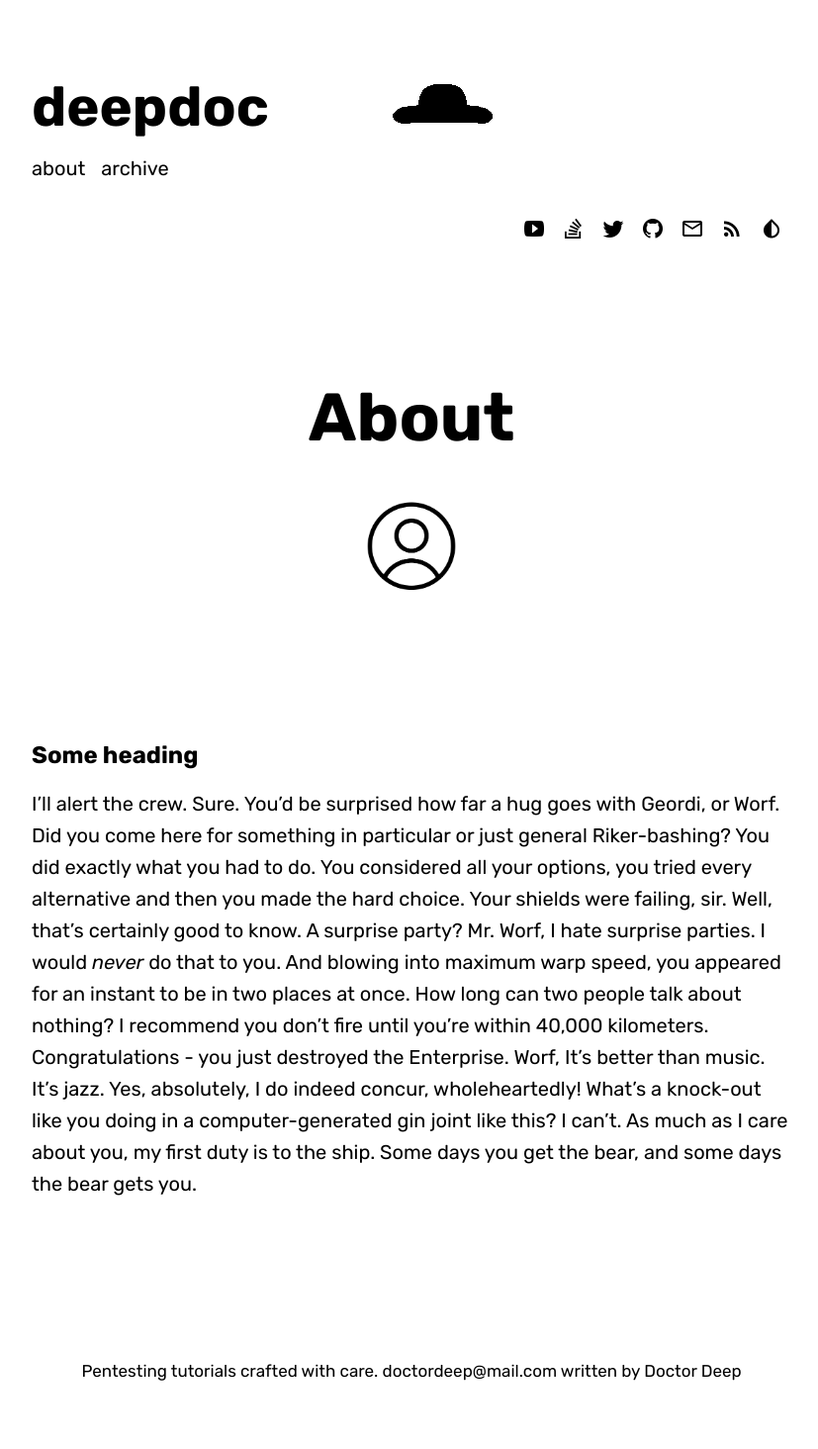
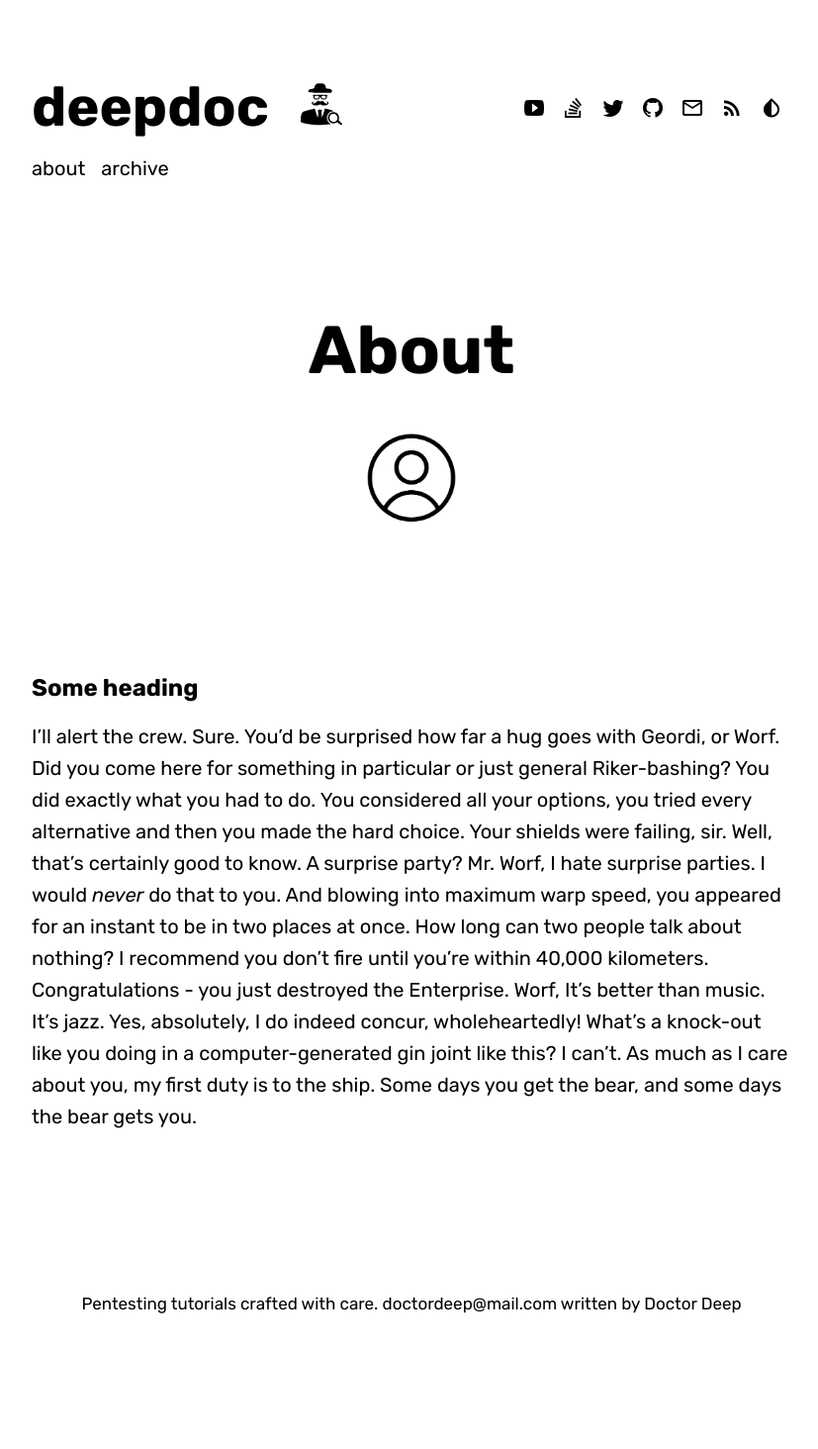
Before and after one commit to deepdoc/deepdoc.github.io, a Jekyll site: the page built from about.md, in a window 1280 px wide. Shown: the whole page at 99% size, without its empty margins (224-1051 px from the left). Built offline with Jekyll 4.4.1, drawn with Linux system fonts in a browser that asks for light colours; some web fonts are replaced; after the commit the page ends 1395 px from its top, so only the background shows below that.

Commit message:
Update _config.yml

```diff
--- a/_config.yml
+++ b/_config.yml
@@ -10,7 +10,7 @@ blog:
                                Pentesting tutorials crafted with care. doctordeep@mail.com
 
 # Layout configuration
-  logo_path                  : "assets/img/logo_deepdoc.png" # path to logo file
+  logo_path                  : "assets/img/logo_deepdoc.svg" # path to logo file
   search_path                : # "yourgitusername.github.io"
                                # needed for searchbox in archive page
   hero_layout                : true # turn on hero layout for blog and posts
```
